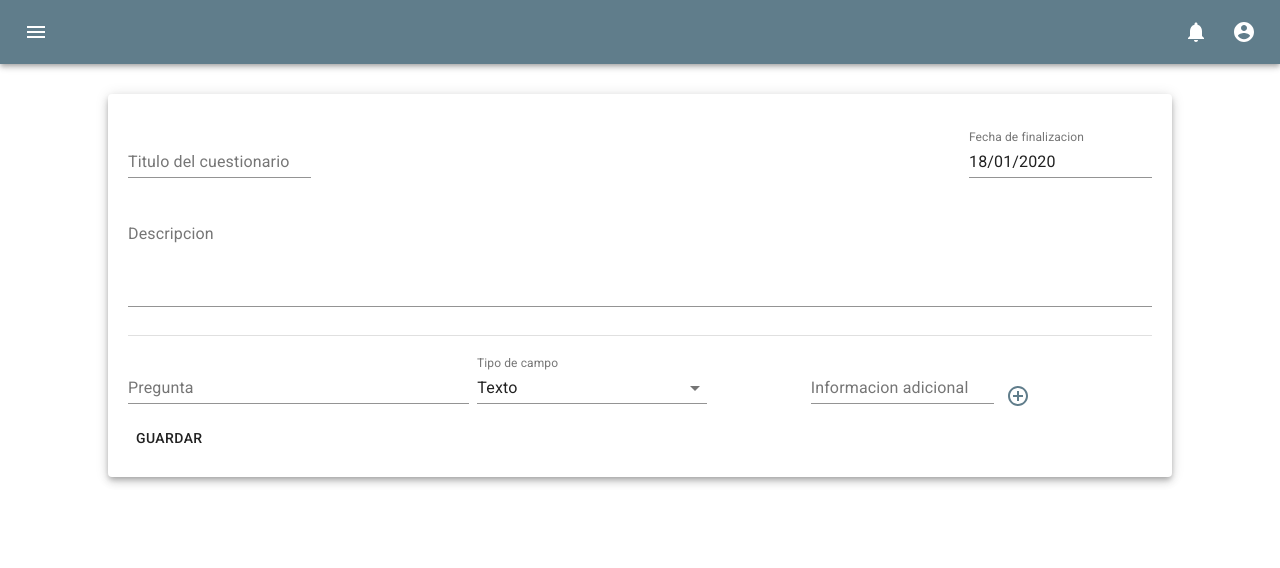
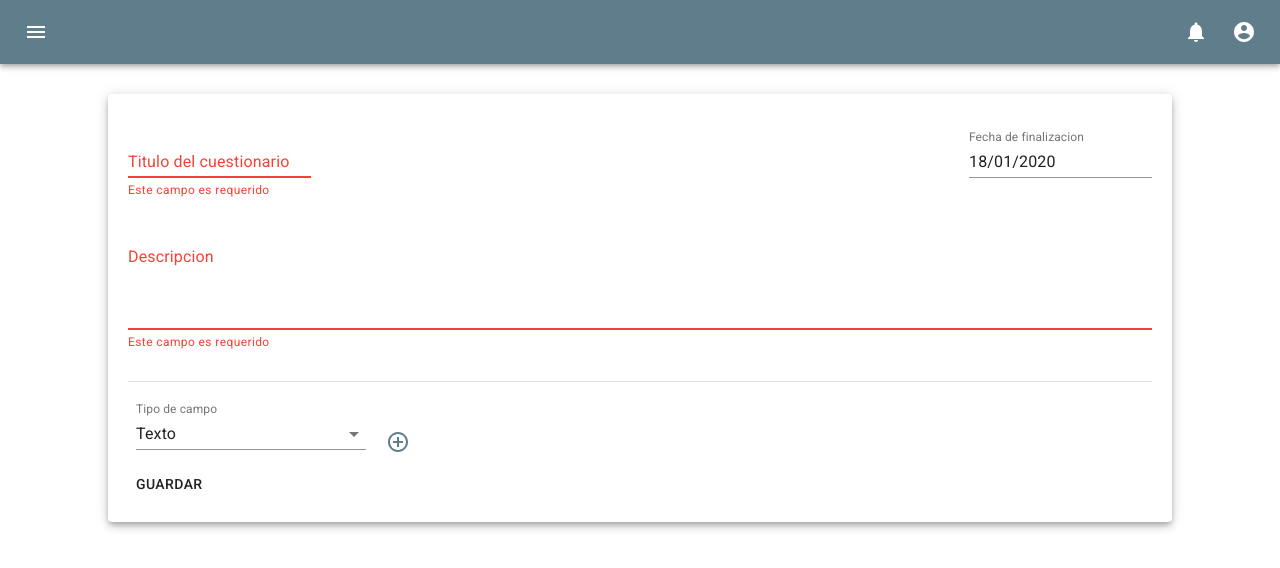
Before and after one commit to aoxa/eduportal-react, a React (Create React App) app: page /survey/edit in a window 1280 px wide. Shown: the top 568 px of the page. Built offline with nearby package versions, Linux system fonts and the light colour scheme.

Commit message:
Adds Survey display. Pending on survey edit, the mapping of the select and multi select items

```diff
--- a/src/App.js
+++ b/src/App.js
@@ -5,7 +5,7 @@ import Admin from './pages/Admin';
 import Login from './pages/Login';
 import Signup from './pages/Signup';
 import Course from './pages/Course';
-import Survey from './pages/node/Survey';
+import Survey, { ViewSurvey } from './pages/node/Survey';
 import ViewArticle, { EditArticle } from './pages/node/Article';
 import Form from './pages/Form';
 import Profile from './pages/Profile';
@@ -33,7 +33,7 @@ function App(props) {
             <Route path="/login" component={Login} />
             <Route path="/course" component={Course} />
             <Route path="/survey/edit" component={Survey} />
-            <Route path="/survey/:id" component={Survey} />
+            <Route path="/survey/:id" component={ViewSurvey} />
             <Route exact path="/article/edit" component={EditArticle} />
             <Route exact path="/article/:id" component={ViewArticle} />
             <PrivateRoute component={Admin} path='/admin' />
--- a/src/pages/node/Article.js
+++ b/src/pages/node/Article.js
@@ -19,18 +19,7 @@ import DialogContent from '@material-ui/core/DialogContent';
 import DialogActions from '@material-ui/core/DialogActions';
 import Divider from '@material-ui/core/Divider';
 
-const DisplayNodeHeader = (props) => {
-
-	const { userId, title } = props;
-	const [ user, setUser ] = useState({id: '076aa244-3685-11ea-aec2-2e728ce88125', username: 'aoxa', firstName: 'Pepe', lastName: 'Trueno'});
-
-	return (
-			<React.Fragment>
-				<Typography variant="h4">{title}</Typography>
-				<Typography variant="subtitle2" gutterBottom>{user? "Publicado $ por " + user.username : "cargando" }</Typography>
-			</React.Fragment>
-		);
-};
+import DisplayNodeHeader from './partial/NodePartials';
 
 const DisplayComments = (props) => {
 	const { children } = props.article;
--- a/src/pages/node/Survey.js
+++ b/src/pages/node/Survey.js
@@ -1,4 +1,4 @@
-import React, { useState } from 'react';
+import React, { useState, useEffect } from 'react';
 import { makeStyles } from '@material-ui/core/styles';
 import { styles } from "../../styles/styles"
 import Paper from '@material-ui/core/Paper';
@@ -16,6 +16,7 @@ import InputLabel from '@material-ui/core/InputLabel';
 import NativeSelect from '@material-ui/core/NativeSelect';
 import AddCircleOutlineIcon from '@material-ui/icons/AddCircleOutline';
 import Divider from '@material-ui/core/Divider';
+import CircularProgress from '@material-ui/core/CircularProgress';
 
 import DeleteIcon from '@material-ui/icons/Delete';
 import Snackbar from '@material-ui/core/Snackbar';
@@ -24,6 +25,13 @@ import { MuiPickersUtilsProvider,DatePicker } from '@material-ui/pickers';
 import DateFnsUtils from '@date-io/date-fns';
 import Button from '@material-ui/core/Button';
 import Box from '@material-ui/core/Box';
+import Input from '@material-ui/core/Input';
+import FormHelperText from '@material-ui/core/FormHelperText';
+import Typography from '@material-ui/core/Typography';
+import Axios from 'axios';
+import { properties } from '../../properties';
+
+import DisplayNodeHeaders from './partial/NodePartials';
 
 const SurveyGeneral = (props) => {
 	const { survey, handleSurvey, handleDateChange } = props;
@@ -37,14 +45,16 @@ const SurveyGeneral = (props) => {
 	return (
 		<MuiPickersUtilsProvider utils={DateFnsUtils}>
 			<Box display="flex">
-				<TextField
-					type='text'
+				<FormControl className="MuiFormControl-marginNormal" error={survey.title.length === 0} >
+					<InputLabel>Titulo del cuestionario</InputLabel>
+					<Input
 						name="title"
-					label='Titulo del cuestionario'
 						value={survey.title}
 						onChange={handleSurvey}
-					margin='normal' />
-
+						 />
+						{ survey.title.length === 0 &&
+							<FormHelperText >Este campo es requerido</FormHelperText> }
+				</FormControl>
 				<div className={classes.grow}></div>
 
 				<DatePicker
@@ -58,16 +68,24 @@ const SurveyGeneral = (props) => {
 
 			</Box>
 
-			<TextField
+			<FormControl
+					fullWidth
+					className="MuiFormControl-marginNormal"
+					error={survey.description.length === 0} >
+				<InputLabel>Descripcion</InputLabel>
+
+				<Input
 					type='text'
 					name='description'
 					fullWidth
 					multiline
 					rows={4}
-				label='Descripcion'
 					value={survey.description}
 					onChange={handleSurvey}
-				margin='normal' />
+					 />
+					{survey.description.length === 0 &&
+						<FormHelperText>Este campo es requerido</FormHelperText> }
+			</FormControl>
 		</MuiPickersUtilsProvider>
 		);
 }
@@ -79,18 +97,7 @@ const SurveyAddElement = (props) => {
 
 	return (
 		<Grid container>
-			<Grid item md={4}>
-				<TextField
-					fullWidth
-					value={item.title}
-					name="title"
-					type="text"
-					onChange={handle}
-					label="Pregunta"
-					id="itemTitle"
-					/>
-			</Grid>
-			<Grid item md={4}>
+			<Grid item md={12}>
 				<FormControl className={classes.formControl}>
 			        <InputLabel htmlFor='itemType'>Tipo de campo</InputLabel>
 			        <NativeSelect
@@ -106,16 +113,6 @@ const SurveyAddElement = (props) => {
 			        	<option value="select-multi">Opcion multiple desplegable</option>
 		        	</NativeSelect>
 		        </FormControl>
-	        </Grid>
-	        <Grid item md={4}>
-				<TextField
-		        	name="tip"
-					value={item.tip}
-					type="text"
-					onChange={handle}
-					label="Informacion adicional"
-					id="tipId"
-					/>
 				<FormControl>
 					<label></label>
 					<IconButton onClick={addElement} className="MuiInput-formControl" color="primary" aria-label="add">
@@ -137,7 +134,7 @@ const RenderCheckboxFragment = (props) => {
 		<React.Fragment >
 			<FormGroup aria-label={item.title} name={groupName} value={item.selected} >
 
-				{item.value.map((val, idx)=>{
+				{item.values.map((val, idx)=>{
 					const valueName = "option-" + name + "-" +idx;
 
 					return(
@@ -150,13 +147,17 @@ const RenderCheckboxFragment = (props) => {
 									</IconButton>
 								</Grid>
 								<Grid item sm={10} md={5}>
-									<TextField name={valueName}
+									<FormControl error={val.option.length === 0}>
+										<InputLabel>Valor de la Opcion</InputLabel>
+										<Input
+											name={valueName}
 											id={valueName}
-										label="Valor de la Opcion"
 											value={val.option}
 											onChange={handleOptionChange}
 											fullWidth
-										/>
+											>
+										</Input>
+									</FormControl>
 								</Grid>
 								<Grid item sm={12} md={5}>
 									<FormControlLabel
@@ -186,7 +187,7 @@ const RenderRadioFragment = (props) => {
 		<React.Fragment >
     	    <RadioGroup aria-label={item.title} name={groupName} value={item.selected} >
 
-				{item.value.map((val, idx)=>{
+				{item.values.map((val, idx)=>{
 					const valueName = "option-" + name + "-" +idx;
 
 					return(
@@ -225,7 +226,8 @@ const RenderRadioFragment = (props) => {
 };
 
 const RenderSelectFragment = (props) => {
-	const { item, multiline } = props;
+	//TODO: Handle this update.
+	const { item, name, multiline, handleOptionChange } = props;
 
 	const [valueName, setValueName] = useState("");
 
@@ -247,15 +249,17 @@ const RenderSelectFragment = (props) => {
 				</Grid>
 				<Grid item sm={12} md={6}>
 				<Select
+					id={"option-" + name + "-0"}
 					multiple={multiline}
 					native
 					className={classes.surveyFormControl}
 					fullWidth
+					onChange={handleOptionChange}
 					>
 						{
 							valueName.split(',').map( (val, key) => {
-								if(!item.value[key]) item.value[key] = {};
-								item.value[key].option = val;
+								if(!item.values[key]) item.values[key] = {};
+								item.values[key].option = val;
 
 								return (
 									<option key={key} value={val}>{val}</option>
@@ -288,11 +292,117 @@ const RenderOption = (props) => {
 	return null
 }
 
+export const ViewSurvey = (props) => {
+	const [ data, setData ] = useState({loading:true});
+	const [ reply, setReply ] = useState([]);
+	const classes = makeStyles(styles)();
+
+	useEffect(() => {
+		if(data.loading) {
+			Axios.get(properties.server + "surveys/"+props.match.params.id)
+			.then(result=>{
+				setData({loading: false, survey: result.data});
+				const blankReply = {items: []};
+				result.data.elements.map((element, id) => blankReply.items.push({name: element.name}));
+				setReply(blankReply);
+			});
+		}
+	  });
+
+	const RenderLoading = () => {
+		return (
+			<Paper className={classes.paper}>
+				<CircularProgress />
+			</Paper>
+		)
+	}
+
+	function Options({element}) {
+		if(element.radioButton) {
+			return (<RenderRadio element={element} />)
+		}
+		if(element.checkBox) {
+			return (<RenderCheckbox element={element} />)
+		}
+
+		return (<RenderSelect element={element} />)
+	}
+
+	const RenderElement = (props) => {
+		const {element} = props;
+
+		return (
+			<Grid container>
+				<Grid item sm={5} >
+					<Typography variant="body1">{element.title}</Typography>
+				</Grid>
+				<Grid item sm={7}>
+					<Options element={element} />
+				</Grid>
+			</Grid>
+		)
+	}
+
+	const RenderRadio = (option) => {
+
+		return (
+			<RadioGroup name="option" value="{value}" >
+			<FormControlLabel value="female" control={<Radio />} label="Female" />
+			<FormControlLabel value="male" control={<Radio />} label="Male" />
+			<FormControlLabel value="other" control={<Radio />} label="Other" />
+			<FormControlLabel
+			  value="disabled"
+			  disabled
+			  control={<Radio />}
+			  label="(Disabled option)"
+			/>
+		  </RadioGroup>
+			)
+	}
+
+	const RenderCheckbox = ({element}) => {
+		return(
+			<FormGroup>
+				{element.options.map((option, idx)=>{
+					return (<FormControlLabel
+						key={idx}
+						control={<Checkbox checked={false} value={option.value} />}
+						label={option.value}
+					/>)
+				})}
+			</FormGroup>
+		)
+
+	}
+
+	const RenderSelect = (option) => {
+		return null
+	}
+
+	if(data.loading) {
+		return (<RenderLoading />)
+	}
+
+	const { survey } = data;
+
+	return (
+		<Paper className={classes.paper}>
+			<DisplayNodeHeaders title={survey.title} userId="id" />
+			<Typography variant="body1" className={classes.nodeBody}>{survey.description}</Typography>
+			{survey.elements.map((element, idx) => {
+				return (
+					<RenderElement key={idx} element={element} />
+				)
+			})}
+		</Paper>
+	)
+}
+
 //TODO: Agregar WYSIWYG
 
 function Survey(props) {
 	const classes = makeStyles(styles)();
-	const blankItem = {type: "text", title: "", tip:"", value:[]};
+	const blankItem = {type: "text", name: "", title: "", tip:"", values:[]};
 	const blankValue = {name:"", option: "", selected: false};
 
 	const expDate = new Date();
@@ -305,27 +415,30 @@ function Survey(props) {
 
 	const handleChange = (event) => {
 		const updatedItems = [...items];
+		const { id, value } = event.target;
 
-		const idx = event.target.id.substring(event.target.id.indexOf("-")+1);
-		const name = event.target.id.substring(0, event.target.id.indexOf("-"));
+		const idx = id.substring(id.indexOf("-")+1);
+		const name = id.substring(0, id.indexOf("-"));
 
-		updatedItems[idx][name] = event.target.value;
+		updatedItems[idx][name] = value;
+
+		updatedItems[idx].name = "element-" + idx;
 
 		setItems(updatedItems);
 	}
 
 	const handleDelete = (elementId, optionId) => {
-		if(items[elementId].value.length < 3) {
+		if(items[elementId].values.length < 3) {
 			setSnackbar(true);
 			return;
 		}
 
 		const copy = [...items];
-		const valueCopy = [...items[elementId].value];
+		const valueCopy = [...items[elementId].values];
 
 		valueCopy.splice(optionId, 1);
 
-		copy[elementId].value = valueCopy;
+		copy[elementId].values = valueCopy;
 
 		setItems(copy);
 	}
@@ -334,10 +447,10 @@ function Survey(props) {
 		const copy = [...items];
 
 		if(copy[itemID].type === "checkbox") {
-			copy[itemID].value[optionID].selected= !copy[itemID].value[optionID].selected;
+			copy[itemID].values[optionID].selected= !copy[itemID].values[optionID].selected;
 		} else {
-			copy[itemID].value.map((value) => value.selected= false);
-			copy[itemID].value[optionID].selected= true;
+			copy[itemID].values.map((value) => value.selected= false);
+			copy[itemID].values[optionID].selected= true;
 		}
 
 		setItems(copy);
@@ -347,12 +460,10 @@ function Survey(props) {
 		const element = {...item};
 
 		element.type = item.type;
-		element.title = item.title;
-		element.tip = item.tip;
 
 		if( item.type === 'radio' || item.type === 'checkbox') {
-			element.value.push({...blankValue});
-			element.value.push({...blankValue});
+			element.values.push({...blankValue});
+			element.values.push({...blankValue});
 		}
 
 		setItems([...items, element]);
@@ -383,7 +494,7 @@ function Survey(props) {
 
 	const addOption = (idx) => {
 		const updatedItems = [...items];
-		updatedItems[idx].value.push({...blankValue});
+		updatedItems[idx].values.push({...blankValue});
 
 		setItems(updatedItems);
 	}
@@ -395,10 +506,11 @@ function Survey(props) {
 		let name = idSections[0];
 
 		const updatedItems = [...items];
+		console.log(updatedItems, idElement);
 
-		updatedItems[idElement].value[idOption][name] = event.target.value;
+		updatedItems[idElement].values[idOption][name] = event.target.value;
 
-		updatedItems[idElement].value[idOption].name = event.target.id;
+		updatedItems[idElement].values[idOption].name = event.target.id;
 
 		setItems(updatedItems);
 	}
@@ -410,6 +522,50 @@ function Survey(props) {
 		copy.splice(itemNum, 1);
 
 		setItems(copy);
+	}
+
+	const validateSubmit = () => {
+		let invalid = false;
+		invalid |= survey.title.trim().length === 0;
+		invalid |= survey.description.trim().length === 0;
+
+		if(items.length === 0) return false;
+
+		for(let i = 0; i < items.length; i++) {
+			const item = items[i];
+			invalid |= item.title.trim().length === 0
+			if(item.type === "radio" || item.type === "checkbox") {
+				let selected = false;
+
+				for(let j = 0; j < item.values.length; j++) {
+					let value = item.values[j];
+					invalid |= value.option.trim().length === 0;
+					selected |= value.selected;
+				}
+
+				invalid |= (item.type === "radio" && !selected);
+			}
+		}
+
+		return !invalid;
+	}
+
+	const handleSubmit = () => {
+		if(!validateSubmit()) {
+
+		}
+
+		Axios.post(properties.server + 'surveys/',
+			{
+				title: survey.title,
+				description: survey.description,
+				expiry: survey.expiryDate,
+				elements: [...items]
+			}
+		)
+			.then((result) => {
+				console.log(result);
+			});
 	}
 
 	return (
@@ -482,7 +638,7 @@ function Survey(props) {
 				})}
 				</div>
 
-				<Button >Guardar</Button>
+				<Button onClick={handleSubmit}>Guardar</Button>
 			</Paper>
 			<Snackbar anchorOrigin={{ vertical: 'top', horizontal: 'center' }} open={snackbar} onClose={()=>setSnackbar(false)}
 						autoHideDuration={3000}>
--- /dev/null
+++ b/src/pages/node/partial/NodePartials.js
@@ -0,0 +1,18 @@
+import React, { useState } from 'react';
+import Typography from '@material-ui/core/Typography';
+
+
+const DisplayNodeHeader = (props) => {
+
+	const { userId, title } = props;
+	const [ user, setUser ] = useState({id: '076aa244-3685-11ea-aec2-2e728ce88125', username: 'aoxa', firstName: 'Pepe', lastName: 'Trueno'});
+
+	return (
+			<React.Fragment>
+				<Typography variant="h4">{title}</Typography>
+				<Typography variant="subtitle2" gutterBottom>{user? "Publicado $ por " + user.username : "cargando" }</Typography>
+			</React.Fragment>
+		);
+};
+
+export default DisplayNodeHeader;
```
Also changed, not shown: src/pages/Course.js (+6 -6 lines). Lines whose indentation alone changed are shown as unchanged.
